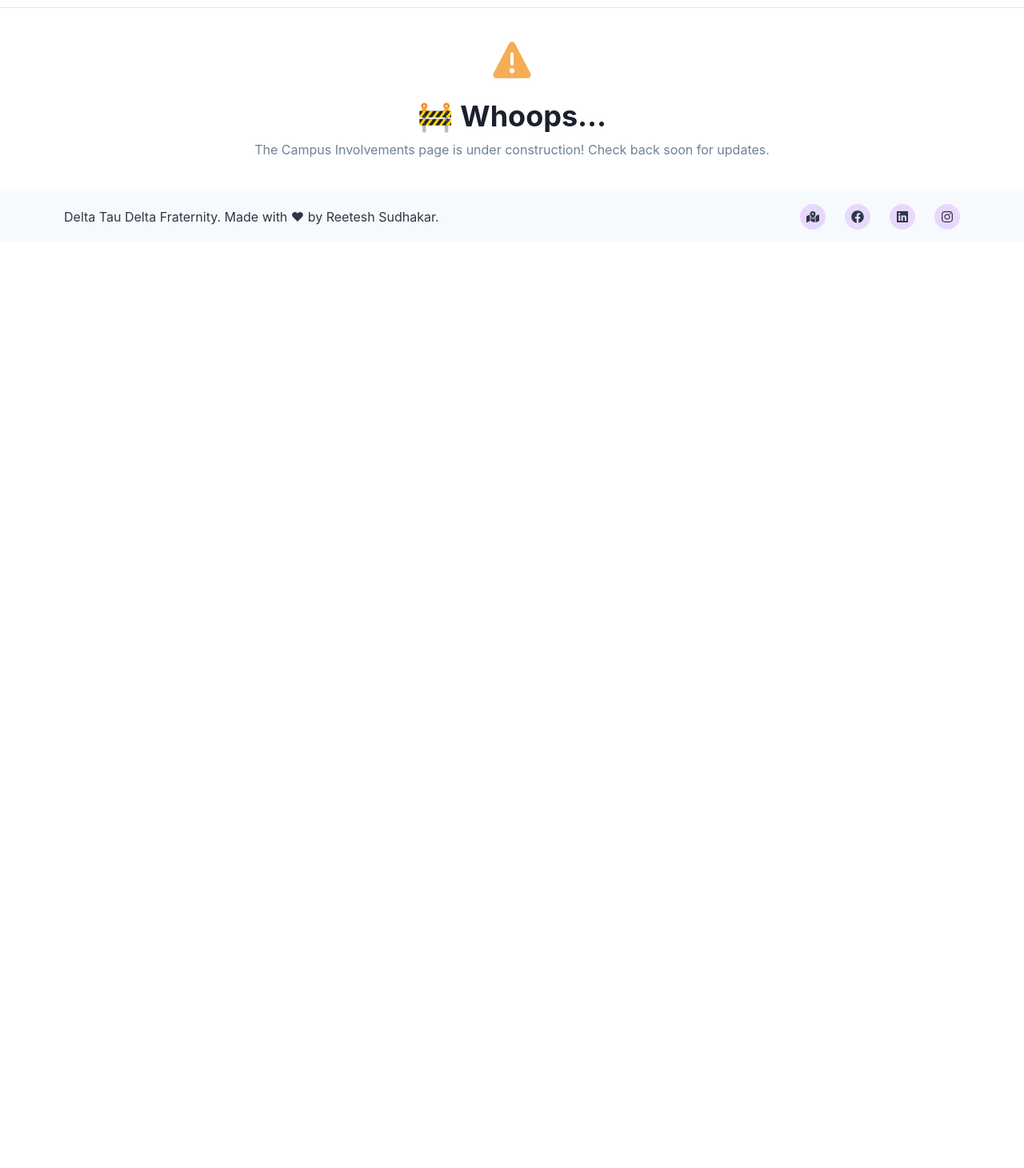
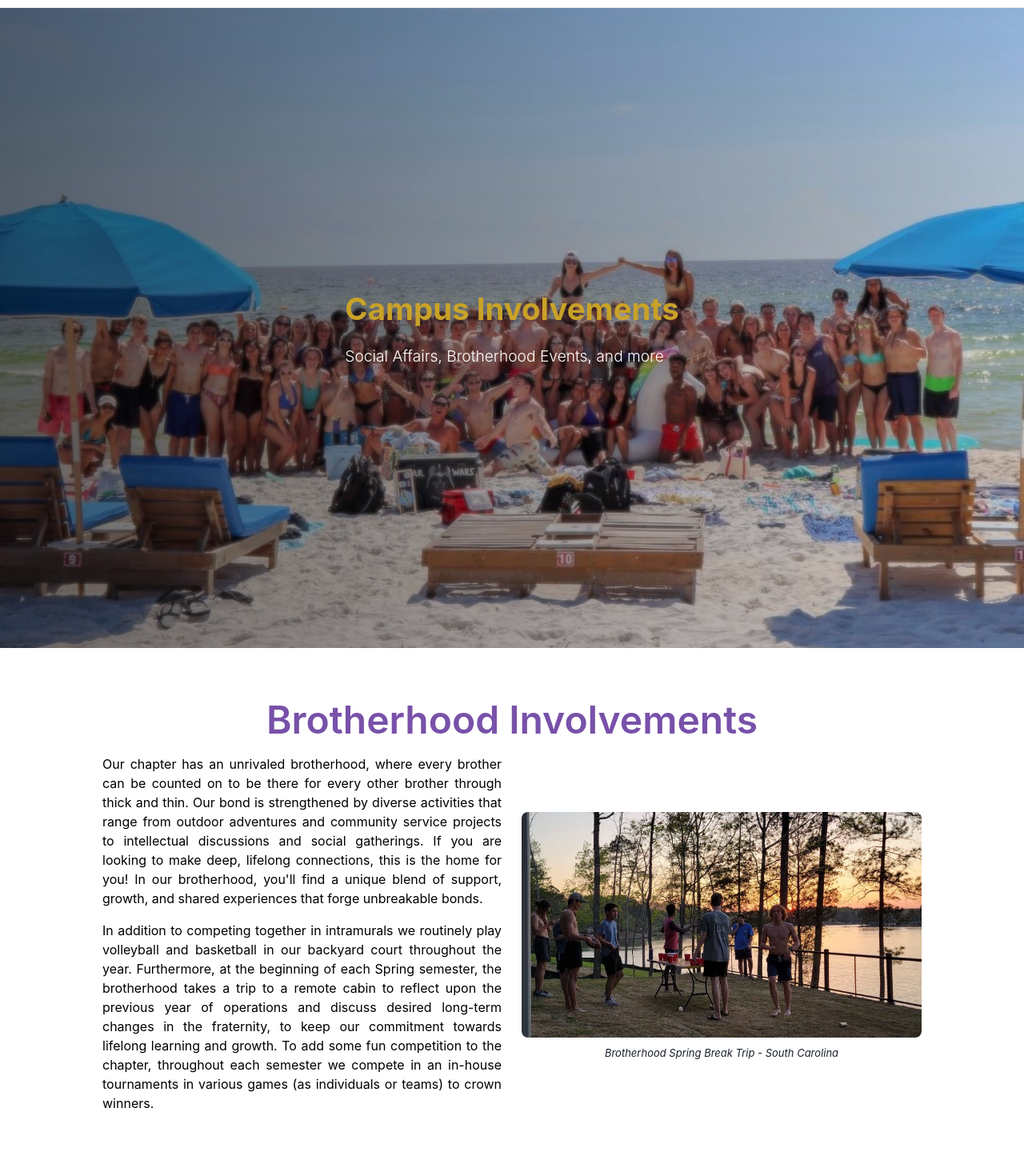
Before and after one commit to reeteshsudhakar/gtdelts-website, a Next.js app: page /campus-involvements in a window 1280 px wide. Shown: the part 50-1510 px from the top of the page at 80% size. Before the commit the page ends 800 px from the top, so only its background shows below. Built offline with nearby package versions, Linux system fonts and the light colour scheme.

Commit message:
initial implementation for campus involvements page

```diff
--- a/src/pages/campus-involvements.tsx
+++ b/src/pages/campus-involvements.tsx
@@ -6,13 +6,58 @@ import {
     ListIcon,
     ListItem,
     Container,
-    Flex
+    Flex,
+    useColorModeValue,
+    Stack,
+    HStack,
+    Img,
+    VStack
 } from '@chakra-ui/react'
-import Warning from '../components/Warning'
+import Hero from '../components/Hero'
+import FileText from '../components/FileText'
 
 const CampusInvolvements = () => (
     <>
-        <Warning title={'Campus Involvements'} />
+        <Hero
+            imagePath='/images/old-bwii.jpg'
+            title='Campus Involvements'
+            subtitle='Social Affairs, Brotherhood Events, and more'
+        />
+        <Container
+            maxW='6xl'
+            padding={{ base: 16, md: 16 }}
+        >
+            <Stack
+                spacing={{ base: 4, md: 4 }}
+            >
+                <Text
+                    fontWeight={600}
+                    fontSize={{ base: '3xl', sm: '4xl', md: '5xl' }}
+                    lineHeight={'110%'}
+                    color={useColorModeValue('#7851a9', '#c9a227')}
+                    align={'center'}
+                >
+                    Brotherhood Involvements
+                </Text>
+                <HStack
+                    spacing='25px'
+                >
+                    <FileText filePath='/assets/brotherhood.txt' />
+                    <VStack
+                        spacing='10px'
+                    >
+                        <Img
+                            src='/images/brotherhood-sc.png'
+                            alt='Brotherhood'
+                            maxW='500px'
+                            borderRadius={'lg'}
+                        />
+                        <Text as='i' fontSize='small'>Brotherhood Spring Break Trip - South Carolina</Text>
+                    </VStack>
+                </HStack>
+            </Stack>
+
+        </Container>
     </>
 )
 
```
Also changed, not shown: public/assets/brotherhood.txt (added), public/images/brotherhood-sc.png (added), public/images/old-bwii.jpg (added).
